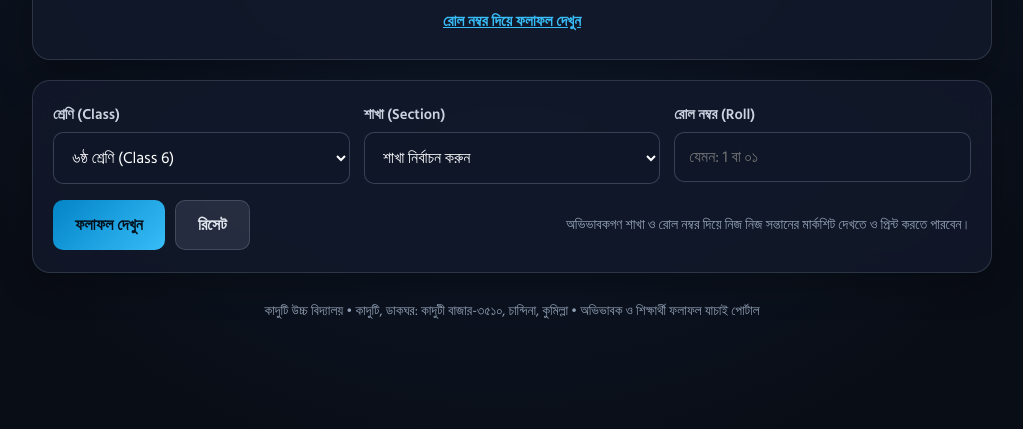
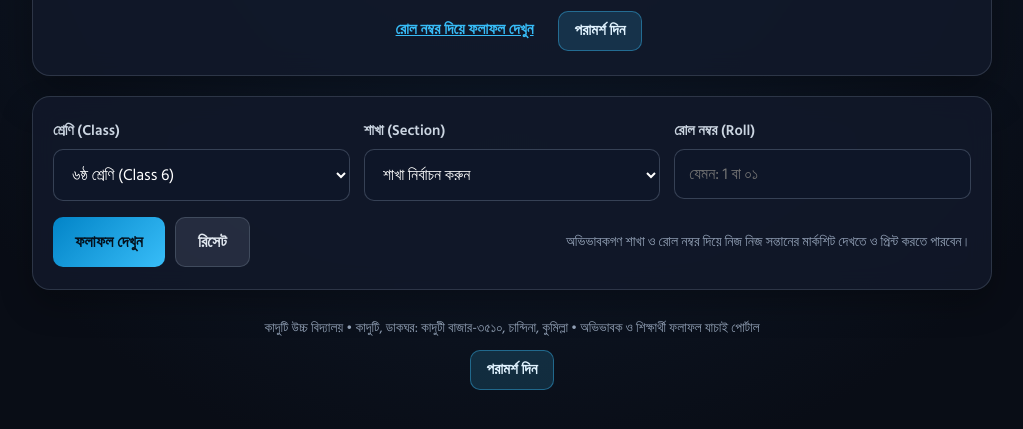
Before and after one commit to surveyor-saroar/kaduti-high-school, a plain HTML site: page index.html in a window 1280 px wide. Shown: the part 179-608 px from the top of the page, without its empty margins (128-1151 px from the left). Drawn offline with Linux system fonts and the light colour scheme.

Commit message:
Update index.html

```diff
--- a/index.html
+++ b/index.html
@@ -73,7 +73,14 @@
     .subtitle {
       color: var(--text-muted);
       font-size: 0.98rem;
-      margin-bottom: 12px;
+      margin-bottom: 14px;
+    }
+
+    .header-actions {
+      display: flex;
+      justify-content: center;
+      gap: 10px;
+      flex-wrap: wrap;
     }
 
     .quick-link {
@@ -82,6 +89,25 @@
       font-weight: 600;
       text-decoration: underline;
       font-size: 0.96rem;
+      padding: 7px 14px;
+    }
+
+    .feedback-btn {
+      display: inline-block;
+      background: rgba(56, 189, 248, 0.16);
+      color: #e0f2fe;
+      border: 1px solid rgba(56, 189, 248, 0.42);
+      border-radius: 10px;
+      padding: 7px 16px;
+      font-size: 0.95rem;
+      font-weight: 600;
+      text-decoration: none;
+      transition: background 0.2s ease, transform 0.15s ease;
+    }
+
+    .feedback-btn:hover {
+      background: rgba(56, 189, 248, 0.26);
+      transform: translateY(-1px);
     }
 
     .search-card {
@@ -330,6 +356,10 @@
       margin-top: 28px;
     }
 
+    .footer-action {
+      margin-top: 10px;
+    }
+
     @media print {
       body {
         background: #ffffff !important;
@@ -357,7 +387,10 @@
       <div class="badge">রোল অনুযায়ী ফলাফল পোর্টাল</div>
       <h1>কাদুটি উচ্চ বিদ্যালয়</h1>
       <p class="subtitle">কাদুটি, ডাকঘর: কাদুটী বাজার-৩৫১০, চান্দিনা, কুমিল্লা • ৬ষ্ঠ শ্রেণির পরীক্ষার ফলাফল (ক, খ ও গ শাখা)</p>
-      <a href="#resultForm" class="quick-link">রোল নম্বর দিয়ে ফলাফল দেখুন</a>
+      <div class="header-actions">
+        <a href="#resultForm" class="quick-link">রোল নম্বর দিয়ে ফলাফল দেখুন</a>
+        <a href="https://docs.google.com/forms/d/e/1FAIpQLSe2zQye7yuqqro9mjiAOKWFv_27iGom8y6JmZnaBR4ws9Pxrg/viewform?usp=header" target="_blank" rel="noopener noreferrer" class="feedback-btn">পরামর্শ দিন</a>
+      </div>
     </header>
 
     <section class="search-card">
@@ -457,7 +490,10 @@
     </article>
 
     <footer class="footer-note">
-      কাদুটি উচ্চ বিদ্যালয় • কাদুটি, ডাকঘর: কাদুটী বাজার-৩৫১০, চান্দিনা, কুমিল্লা • অভিভাবক ও শিক্ষার্থী ফলাফল যাচাই পোর্টাল
+      <div>কাদুটি উচ্চ বিদ্যালয় • কাদুটি, ডাকঘর: কাদুটী বাজার-৩৫১০, চান্দিনা, কুমিল্লা • অভিভাবক ও শিক্ষার্থী ফলাফল যাচাই পোর্টাল</div>
+      <div class="footer-action">
+        <a href="https://docs.google.com/forms/d/e/1FAIpQLSe2zQye7yuqqro9mjiAOKWFv_27iGom8y6JmZnaBR4ws9Pxrg/viewform?usp=header" target="_blank" rel="noopener noreferrer" class="feedback-btn">পরামর্শ দিন</a>
+      </div>
     </footer>
   </div>
 
```
